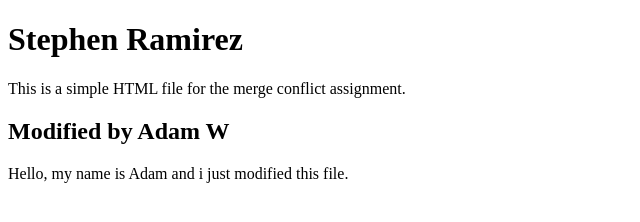
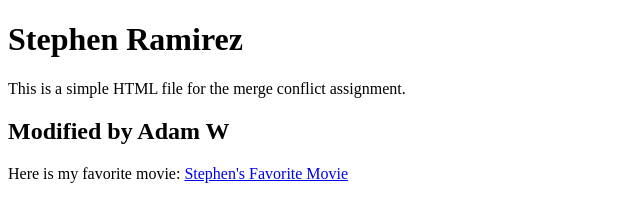
Before and after one commit to gwrengines3000-cmd/Stephen-Ramirez-Merge-Conflict, a plain HTML site: page index.html in a window 1280 px wide. Shown: the whole page, without its empty margins (0-640 px from the left). Drawn offline with Linux system fonts and the light colour scheme.

Commit message:
new added text

```diff
--- a/index.html
+++ b/index.html
@@ -9,6 +9,6 @@
     <h1>Stephen Ramirez</h1>
     <p>This is a simple HTML file for the merge conflict assignment.</p>
     <h2>Modified by Adam W</h2>
-    <p>Hello, my name is Adam and i just modified this file.</p>
+    <p>Here is my favorite movie: <a href="examples.html">Stephen's Favorite Movie</a></p>
 </body>
 </html>
```
